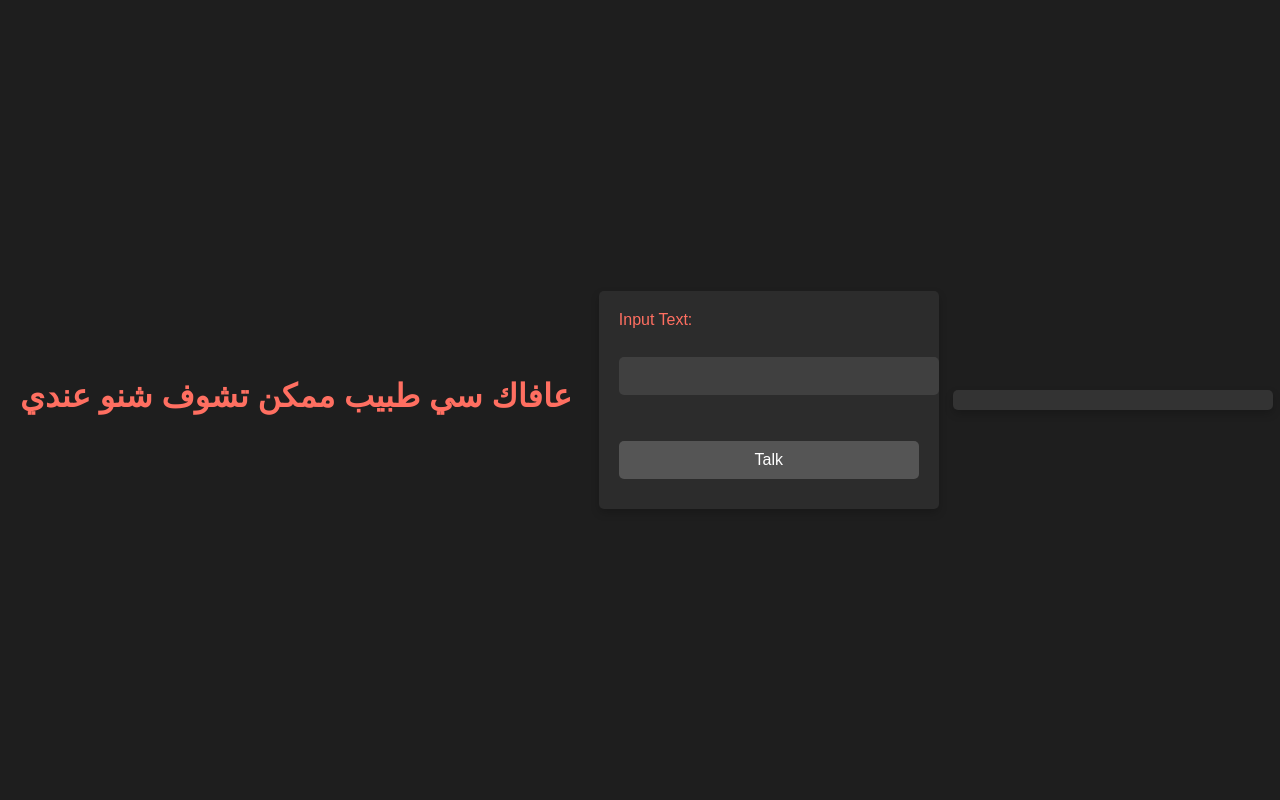
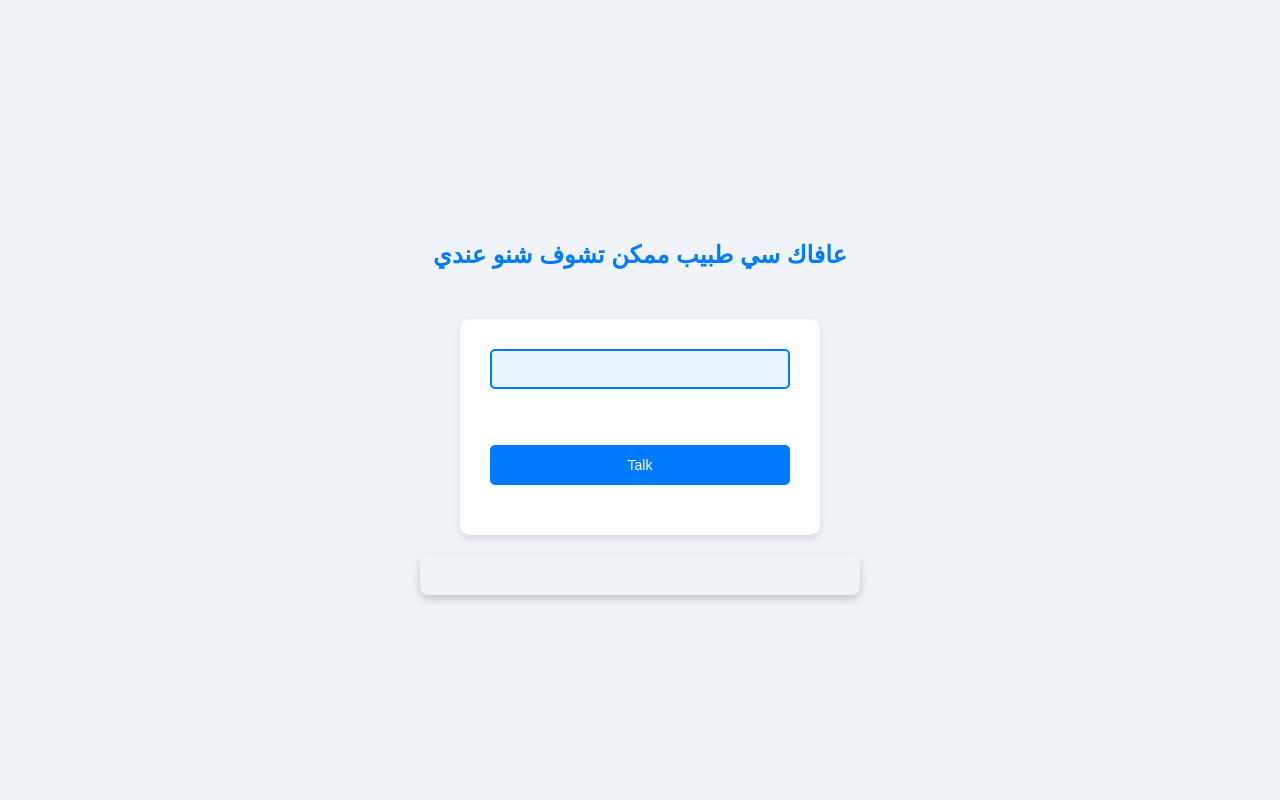
Before and after one commit to abdoumnr4/newHackaton, a Flask app: page / in a window 1280 px wide. Run offline with Flask 3, Linux system fonts and the light colour scheme.

Commit message:
Update index.html

```diff
--- a/templates/index.html
+++ b/templates/index.html
@@ -8,66 +8,81 @@
 <style>
     body {
         font-family: 'Arial', sans-serif;
-        background-color: #1e1e1e;
-        color: white;
+        background-color: #f0f4f8;
+        color: #333;
         margin: 0;
         padding: 0;
+        display: flex;
+        justify-content: center;
+        align-items: center;
+        flex-direction: column;
+        height: 100vh;
     }
 
     h1 {
         text-align: center;
         padding: 20px;
+        font-size: 24px;
+        color: #007bff;
     }
 
     form {
-        background-color: #2c2c2c;
-        padding: 20px;
-        border-radius: 5px;
+        background-color: #ffffff;
+        padding: 30px;
+        border-radius: 10px;
+        box-shadow: 0 4px 8px rgba(0, 0, 0, 0.1);
         width: 300px;
-        margin: 20px auto;
+        text-align: center;
+        margin-bottom: 20px;
     }
 
-    label, input[type="text"], input[type="submit"] {
-        display: block;
-        width: 100%;
+    label {
         margin-bottom: 10px;
+        font-size: 16px;
+        color: #007bff;
     }
 
     input[type="text"], input[type="submit"] {
         padding: 10px;
-        border: none;
+        border: 2px solid #007bff;
         border-radius: 5px;
+        margin-bottom: 20px;
+        font-size: 14px;
+        width: calc(100% - 24px);
     }
 
     input[type="text"] {
-        background-color: #404040;
-        color: white;
+        background-color: #e9f5ff;
+        color: #333;
     }
 
     input[type="submit"] {
-        background-color: #555;
+        background-color: #007bff;
         color: white;
         cursor: pointer;
+        width: 100%;
+        transition: background-color 0.3s ease;
     }
 
     input[type="submit"]:hover {
-        background-color: #666;
+        background-color: #0056b3;
     }
 
     #generated_text {
-        background-color: #333;
-        padding: 10px;
-        width: 300px;
-        margin: 20px auto;
-        border-radius: 5px;
-        color: #ddd;
+        padding: 20px;
+        width: calc(100% - 40px);
+        margin: 0 auto;
+        color: #333;
+        text-align: center;
+        font-size: 14px;
+        width: 40%;
     }
 </style>
 </head>
 <body>
     <h1>عافاك سي طبيب ممكن تشوف شنو عندي</h1>
     <form id="textForm" action="generate_text" method="get">
-        <label for="input_text">Input Text:</label><br>
+
         <input type="text" id="input_text" name="input_text"><br><br>
         <input type="submit" value="Talk">
     </form>
```
